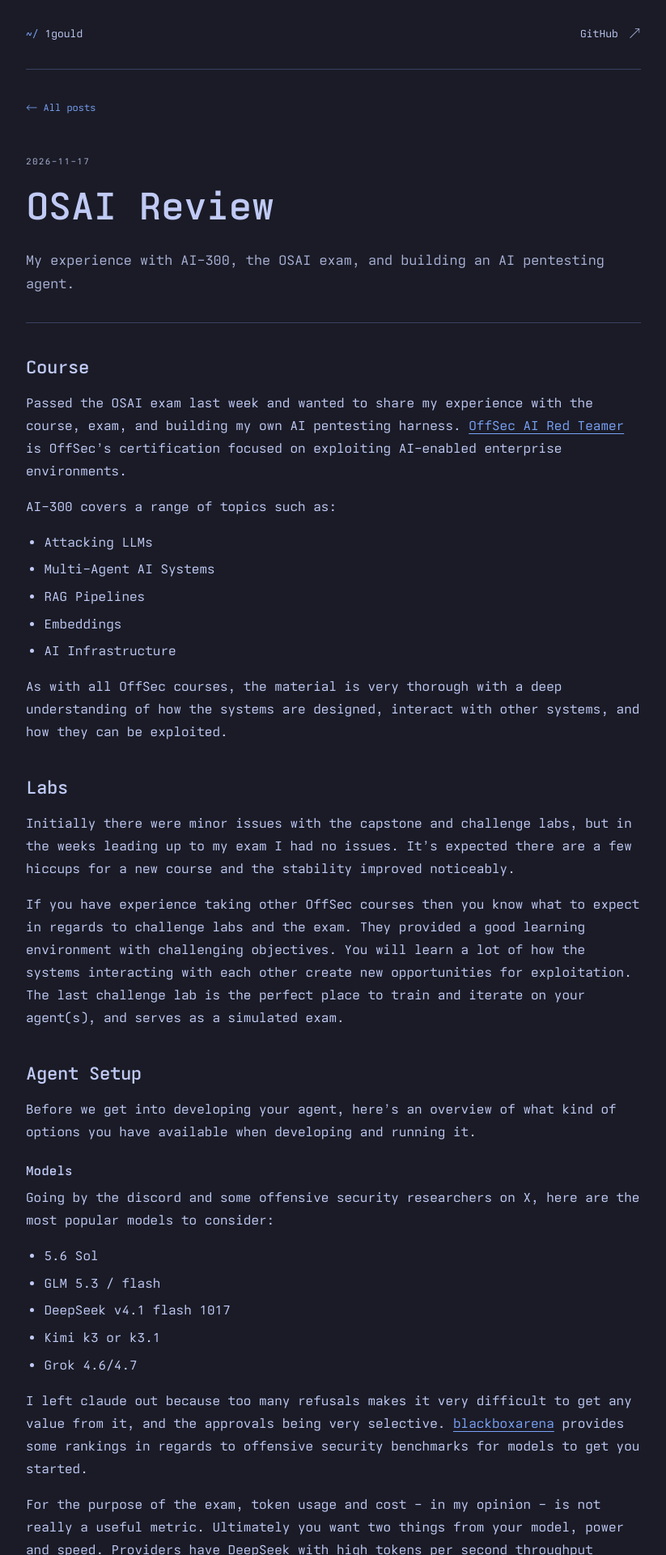
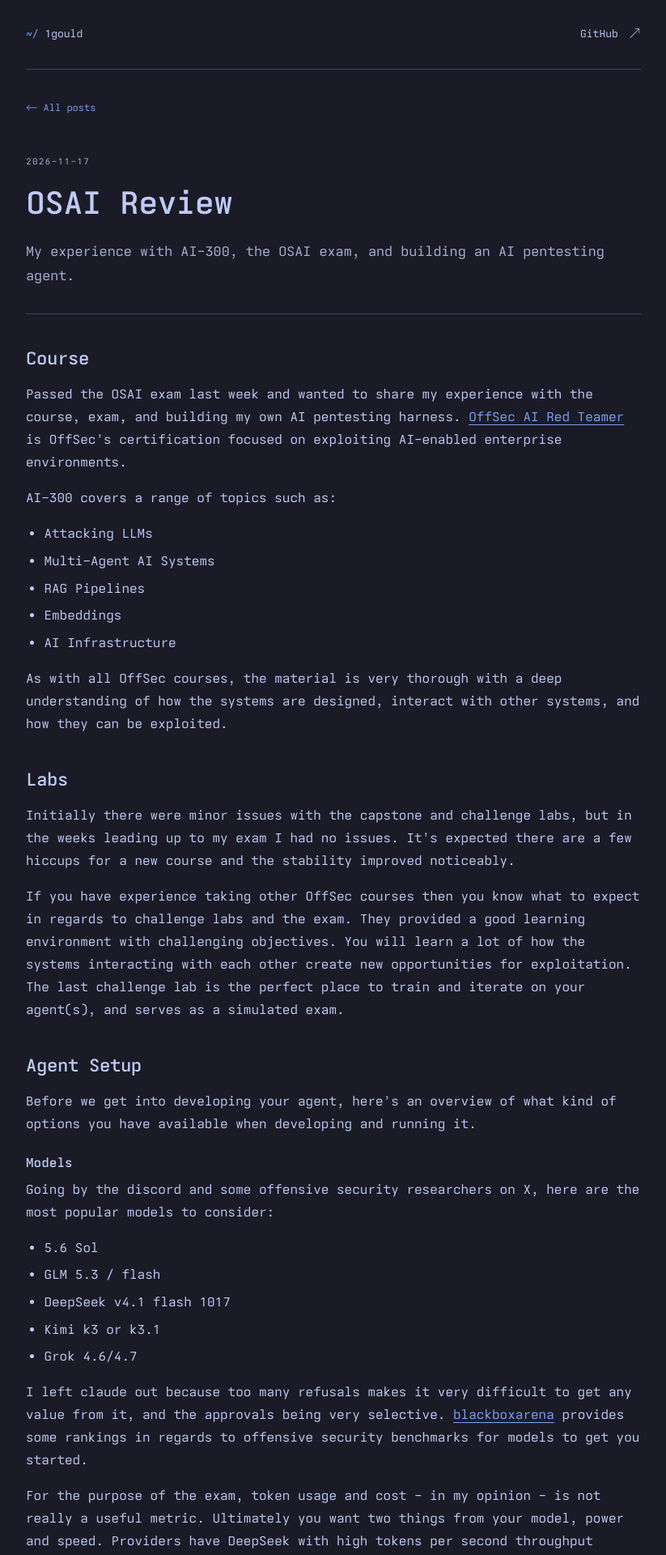
Before and after one commit to 1Gould/1gould.github.io, a Jekyll site: the page built from _posts/2026-11-17-OSAI-Review.md, in a window 1280 px wide. Shown: the top 1920 px of the page at 81% size, without its empty margins (228-1051 px from the left). Built offline with Jekyll 4.4.1, drawn with Linux system fonts in a browser that asks for light colours.

Commit message:
Reduce blog post title font size

```diff
--- a/assets/css/style.css
+++ b/assets/css/style.css
@@ -80,7 +80,7 @@ a:focus-visible, main:focus-visible { outline: 2px solid var(--accent); outline-
 .profile-heading { padding-top: 3.5rem; }
 .eyebrow { margin: 0 0 1rem; color: var(--muted); font: 11px/1.7 var(--mono); text-transform: uppercase; letter-spacing: .12em; }
 h1, h2, h3 { line-height: 1.3; }
-h1 { margin: 0; font-size: clamp(2.1rem, 6vw, 3rem); font-weight: 600; letter-spacing: -.02em; overflow-wrap: anywhere; }
+h1 { margin: 0; font-size: clamp(1.875rem, 5vw, 2.5rem); font-weight: 600; letter-spacing: -.02em; overflow-wrap: anywhere; }
 .profile-heading h1 { font: 600 clamp(3rem, 8vw, 4.25rem)/1.15 var(--mono); letter-spacing: -.02em; }
 .title-dot { color: var(--accent); }
 .section-nav { display: flex; flex-wrap: wrap; gap: .5rem 1.4rem; margin-top: 1.75rem; font: 12px/1.8 var(--mono); }
```
